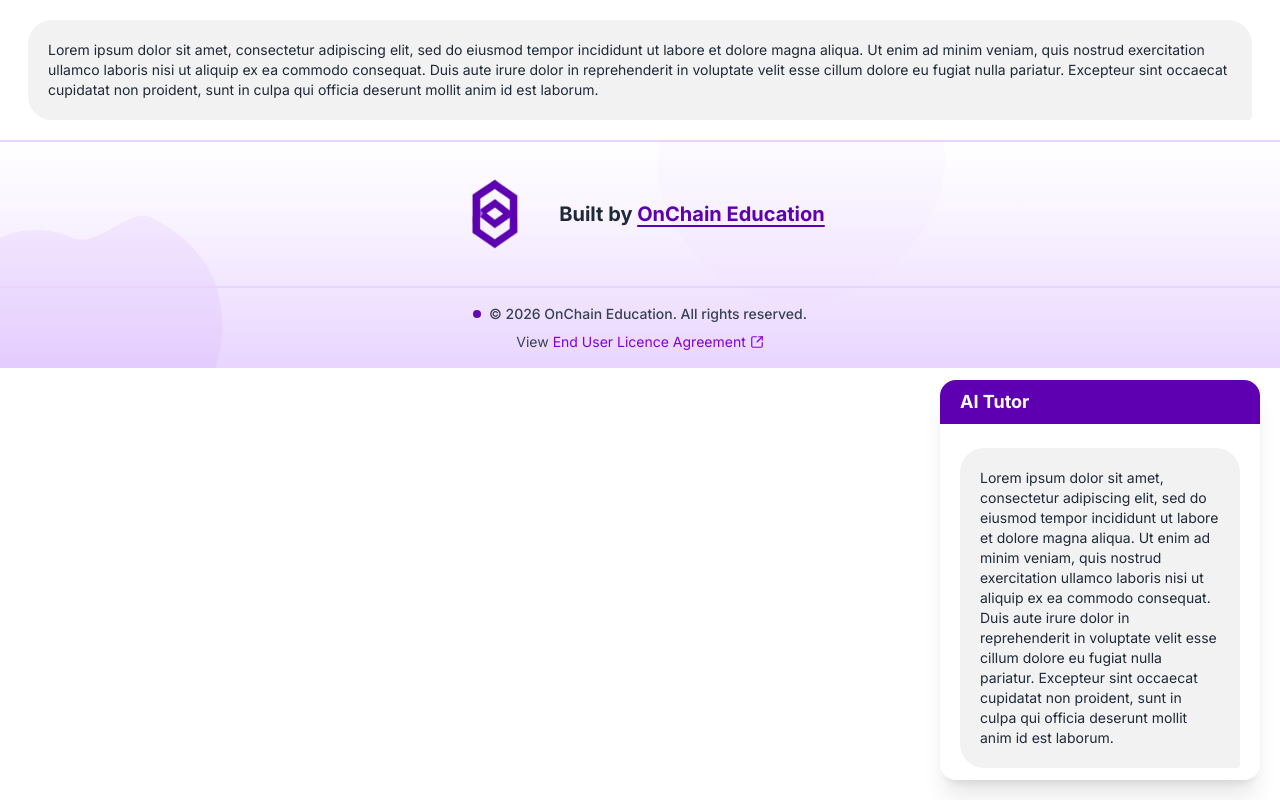
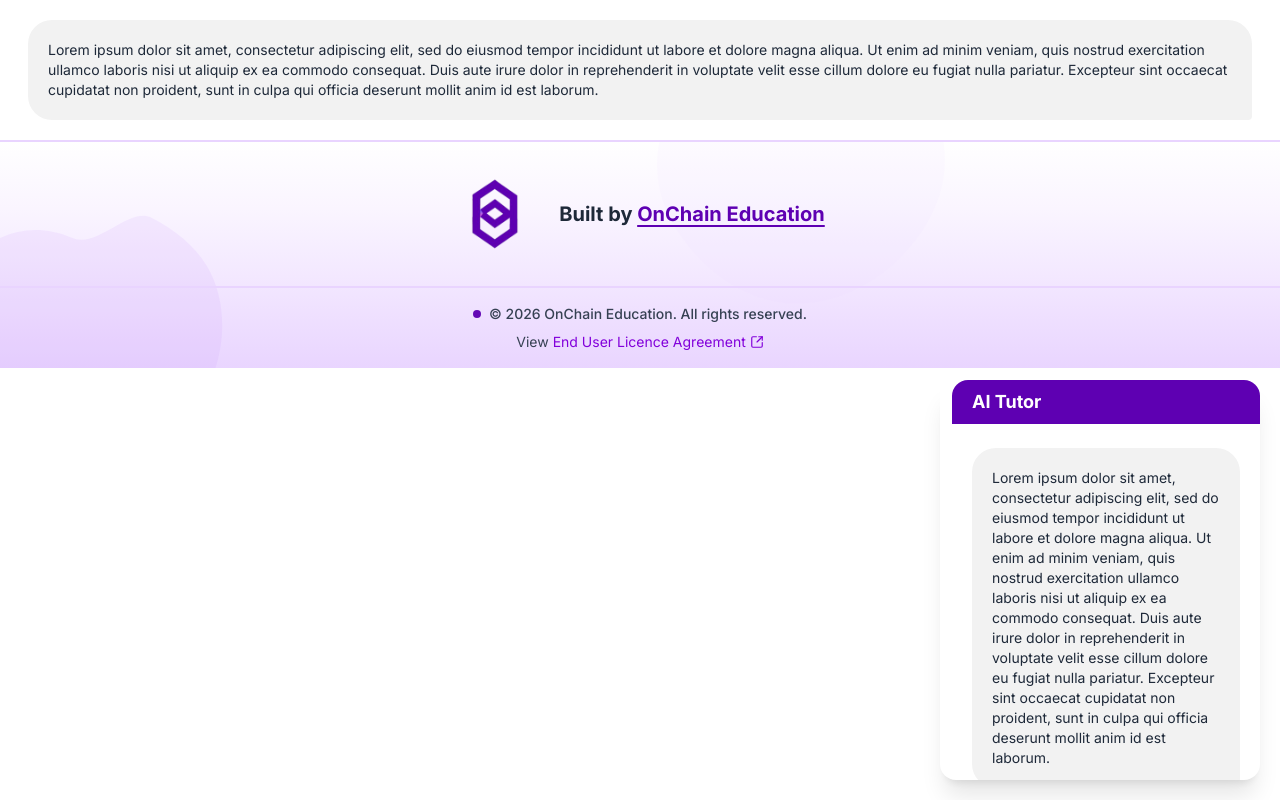
Before and after one commit to UoaWDCC/oce, a Next.js app: page /test in a window 1280 px wide. Both pictures are taken after a click on the element 1218 px from the left and 738 px from the top of the page. Built offline with nearby package versions, Linux system fonts and the light colour scheme; a web font is replaced by a local one.

Commit message:
fix: change left padding inside of ChatBox to enhance readability of ChatReply

```diff
--- a/src/components/chatbot/chatBox.tsx
+++ b/src/components/chatbot/chatBox.tsx
@@ -10,7 +10,7 @@ interface IChatBox {
 export default function ChatBox({ open, children }: IChatBox) {
   return (
     <div
-      className={`${open ? `` : `hidden`} flex flex-col rounded-2xl min-h-1/3 absolute bottom-5 right-5 max-h-1/2 w-1/4 bg-white shadow-xl `}
+      className={`${open ? `` : `hidden`} flex flex-col pl-3 rounded-2xl min-h-1/3 absolute bottom-5 right-5 max-h-1/2 w-1/4 bg-white shadow-xl `}
     >
       <div className="relative top-0 h-15 flex items-center bg-[#5e00b2] w-full px-5 py-2 rounded-tr-2xl rounded-tl-2xl">
         <p className="font-bold text-white text-lg">AI Tutor</p>
```
